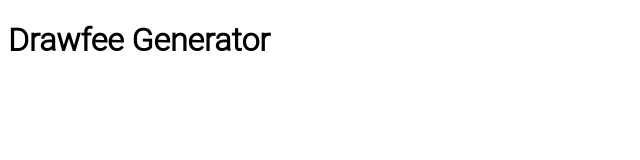
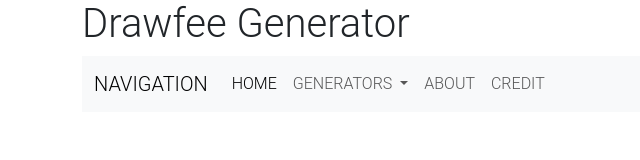
Before and after one commit to BrankoVT/drawfee-generator, a plain HTML site: page src/index.html in a window 1280 px wide. Shown: the whole page, without its empty margins (0-640 px from the left). Drawn offline with nearby package versions, Linux system fonts and the light colour scheme; files that its build step writes are made by us from their sources.

Commit message:
preperations

```diff
--- a/scss/style.scss
+++ b/scss/style.scss
@@ -1,8 +1,6 @@
-/* import Font Awesome and Google font(s) */
 @import url('https://cdnjs.cloudflare.com/ajax/libs/font-awesome/6.3.0/css/all.min.css');
 
-/* Optional Sass map overrides here (just before the Bootstrap maps!!) */
 @import 'projectMaps';
 
-/* create custom styles/partials */
+@import '../node_modules/bootstrap/scss/bootstrap';
 @import 'projectLayout';
--- a/src/index.html
+++ b/src/index.html
@@ -17,6 +17,37 @@
     <body class="container">
         <h1>Drawfee Generator</h1>
 
+        <nav class="navbar navbar-expand-lg bg-light">
+            <div class="container-fluid">
+                <a class="navbar-brand" href="#">Navigation</a>
+                <button class="navbar-toggler" type="button" data-bs-toggle="collapse" data-bs-target="#navbarNavDropdown" aria-controls="navbarNavDropdown" aria-expanded="false" aria-label="Toggle navigation">
+                    <span class="navbar-toggler-icon"></span>
+                </button>
+                <div class="collapse navbar-collapse" id="navbarNavDropdown">
+                    <ul class="navbar-nav">
+                        <li class="nav-item">
+                            <a class="nav-link active" aria-current="page" href="index.html">Home</a>
+                        </li>
+                        <li class="nav-item dropdown">
+                            <a class="nav-link dropdown-toggle" href="#" role="button" data-bs-toggle="dropdown" aria-expanded="false">
+                                Generators
+                            </a>
+                            <ul class="dropdown-menu">
+                                <li><a class="dropdown-item" href="#">Prompt</a></li>
+                                <li><a class="dropdown-item" href="#">Character</a></li>
+                            </ul>
+                        </li>
+                        <li class="nav-item">
+                            <a class="nav-link" href="#">About</a>
+                        </li>
+                        <li class="nav-item">
+                            <a class="nav-link" href="#">Credit</a>
+                        </li>
+                    </ul>
+                </div>
+            </div>
+        </nav>
+
 
         <script src="https://cdn.jsdelivr.net/npm/bootstrap@5.0.1/dist/js/bootstrap.bundle.min.js"></script>
     </body>
```
Also changed, not shown: src/about.html (added, +10 -0 lines), src/credit.html (added, +10 -0 lines).
